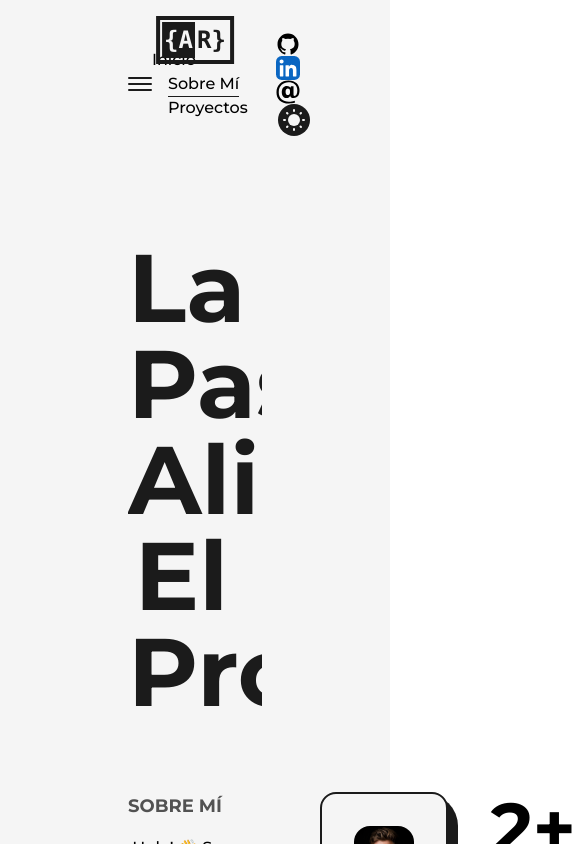
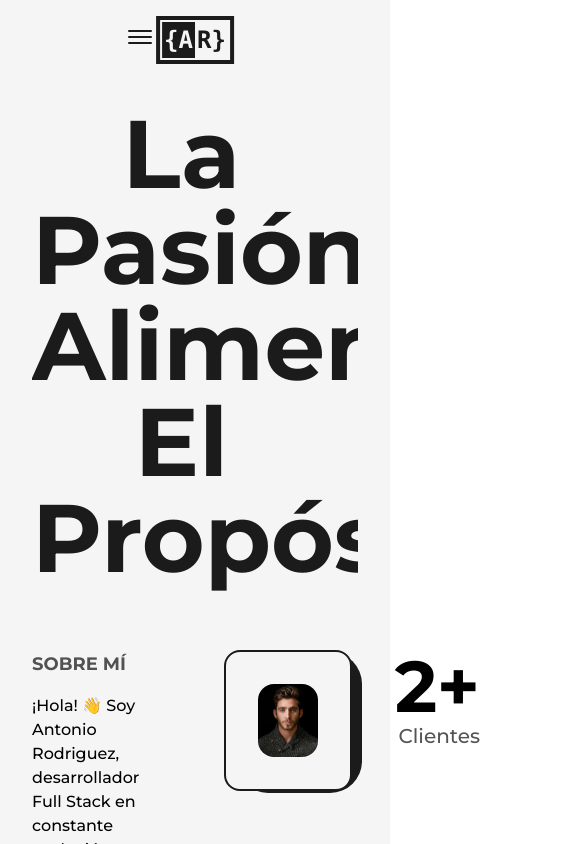
Before and after one commit to ARGEEK1/Portfolio, a Next.js app: page /about in a window 390 px wide. Shown: the top 844 px of the page, 585 px wide, since content can reach past the window. Built offline with nearby package versions, Linux system fonts and the light colour scheme.

Commit message:
[ADD] Responsiveness

```diff
--- a/src/components/AnimatedText.js
+++ b/src/components/AnimatedText.js
@@ -30,7 +30,10 @@
 
 const AnimatedText = ({ text, className = "" }) => {
   return (
-    <div className="w-full mx-auto py-2 flex items-center justify-center text-center overflow-hidden">
+    <div
+      className="w-full mx-auto py-2 flex items-center justify-center text-center overflow-hidden
+    sm:py-0"
+    >
       <motion.h1
         className={`inline-block w-full text-dark font-bold capitalize text-8xl dark:text-light ${className}`}
         variants={quote}
--- a/src/components/Layout.js
+++ b/src/components/Layout.js
@@ -3,7 +3,7 @@
 const Layout = ({ children, className = "" }) => {
   return (
     <div
-      className={`w-full h-full inline-block z-0 bg-light p-32 dark:bg-dark ${className}`}
+      className={`w-full h-full inline-block z-0 bg-light p-32 dark:bg-dark xl:p-24 lg:p-16 md:p-12 sm:p-8 ${className}`}
     >
       {children}
     </div>
--- a/src/components/NavBar.js
+++ b/src/components/NavBar.js
@@ -22,6 +22,32 @@
   );
 };
 
+const CustomMobileLink = ({ href, title, className = "", toggle }) => {
+  const router = useRouter();
+
+  const handleClick = () => {
+    toggle();
+    router.push(href);
+  };
+
+  return (
+    <button
+      href={href}
+      className={`${className} relative group text-light dark:text-dark my-2`}
+      onClick={handleClick}
+    >
+      {title}
+      <span
+        className={`h-[1.5px] inline-block bg-light dark:bg-dark absolute left-0 -bottom-1 group-hover:w-full transition-[width] ease duration-3000 ${
+          router.asPath === href ? "w-full" : "w-0"
+        }`}
+      >
+        &nbsp;
+      </span>
+    </button>
+  );
+};
+
 const MotionLink = motion(Link);
 
 const NavBar = () => {
@@ -36,19 +62,30 @@
   return (
     <header
       className="w-full px-32 py-8 font-medium flex items-center justify-between
-    dark:text-light"
+    dark:text-light relative"
     >
       <button
-        className="flex flex-col justify-center items-center"
+        className="flex-col justify-center items-center hidden lg:flex"
         onClick={handleClick}
       >
-        <span className="bg-dark dark:bg-light block h-0.5 w-6 rounded-sm -translate-y-0.5"></span>
         <span
-          className={`bg-dark dark:bg-light block h-0.5 w-6 rounded-sm my-0.5`}
+          className={`bg-dark dark:bg-light block transition-all duration-300 ease-out h-0.5 w-6 rounded-sm ${
+            isOpen ? "rotate-45 translate-y-1" : "-translate-y-0.5"
+          }`}
         ></span>
-        <span className="bg-dark dark:bg-light block h-0.5 w-6 rounded-sm translate-y-0.5"></span>
+        <span
+          className={`bg-dark dark:bg-light block transition-all duration-300 ease-out h-0.5 w-6 rounded-sm my-0.5 ${
+            isOpen ? "opacity-0" : "opacity-100"
+          }`}
+        ></span>
+        <span
+          className={`bg-dark dark:bg-light block transition-all duration-300 ease-out h-0.5 w-6 rounded-sm ${
+            isOpen ? "-rotate-45 -translate-y-1" : "translate-y-0.5"
+          }`}
+        ></span>
       </button>
 
+      <div className="w-full flex justify-between items-center lg:hidden ">
         <nav>
           <CustomLink href="/" title="Inicio" className="mr-4" />
           <CustomLink href="/about" title="Sobre Mí" className="mx-4" />
@@ -87,7 +124,7 @@
 
           <button
             onClick={() => setMode(mode === "light" ? "dark" : "light")}
-          className={`ml-3 flex items-center justify-center rounded-full p-1
+            className={`w-6 ml-3 flex items-center justify-center rounded-full p-1 sm:mx-1
           ${mode === "light" ? "bg-dark text-light" : "bg-light text-dark"}
           `}
           >
@@ -98,6 +135,81 @@
             )}
           </button>
         </nav>
+      </div>
+
+      {isOpen ? (
+        <motion.div
+          initial={{ scale: 0, opacity: 0, x: "-50%", y: "-50%" }}
+          animate={{ scale: 1, opacity: 1 }}
+          className="min-w-[70vw] flex flex-col justify-between z-30 items-center fixed top-1/2 left-1/2 -translate-x-1/2 -translate-y-1/2
+        bg-dark/90 dark:bg-light/75 rounded-lg backdrop-blur-md py-32"
+        >
+          <nav className="flex items-center flex-col justify-center">
+            <CustomMobileLink
+              href="/"
+              title="Inicio"
+              className=""
+              toggle={handleClick}
+            />
+            <CustomMobileLink
+              href="/about"
+              title="Sobre Mí"
+              className=""
+              toggle={handleClick}
+            />
+            <CustomMobileLink
+              href="/projects"
+              title="Proyectos"
+              className=""
+              toggle={handleClick}
+            />
+          </nav>
+
+          <nav className="flex items-center justify-center flex-wrap mt-4">
+            <motion.a
+              href="https://github.com/ARGEEK1"
+              target="_blank"
+              whileHover={{ y: -2 }}
+              whileTap={{ scale: 0.9 }}
+              className="w-6 mx-3 text-light dark:text-dark sm:mx-1"
+            >
+              <GitHubIcon />
+            </motion.a>
+            <motion.a
+              href="https://www.linkedin.com/in/antonio-rodr%C3%ADguez-toro/"
+              target="_blank"
+              whileHover={{ y: -2 }}
+              whileTap={{ scale: 0.9 }}
+              className="w-6 mx-3 sm:mx-1"
+            >
+              <LinkedInIcon />
+            </motion.a>
+            <MotionLink
+              href="mailto:antonio198889@gmail.com"
+              target="_blank"
+              title="Contáctame"
+              whileHover={{ y: -2 }}
+              whileTap={{ scale: 0.9 }}
+              className="w-6 mx-3 text-light dark:text-dark sm:mx-1"
+            >
+              <MailIcon />
+            </MotionLink>
+
+            <button
+              onClick={() => setMode(mode === "light" ? "dark" : "light")}
+              className={`w-6 ml-3 flex items-center justify-center rounded-full p-1 sm:mx-1 ${
+                mode === "light" ? "bg-light text-dark" : "bg-dark text-light"
+              }`}
+            >
+              {mode === "dark" ? (
+                <MoonIcon className={"fill-dark"} />
+              ) : (
+                <SunIcon className={"fill-dark"} />
+              )}
+            </button>
+          </nav>
+        </motion.div>
+      ) : null}
 
       <div className="absolute left-[50%] top-2 translate-x-[-50%]">
         <Logo />
```
Lines whose indentation alone changed are shown as unchanged.
